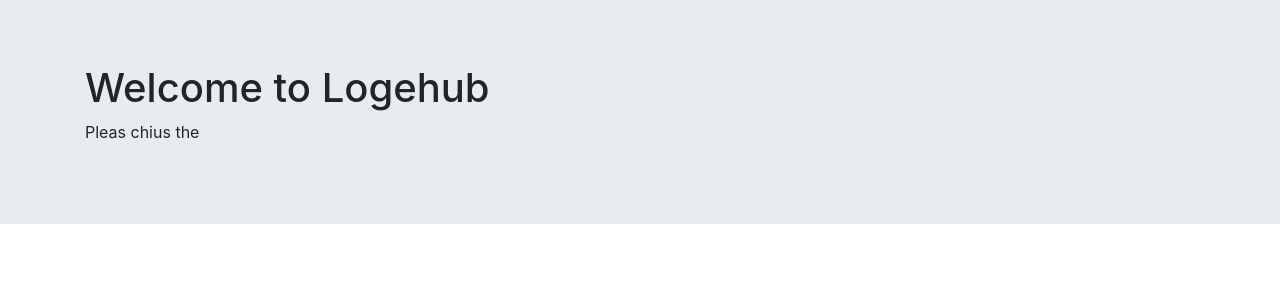
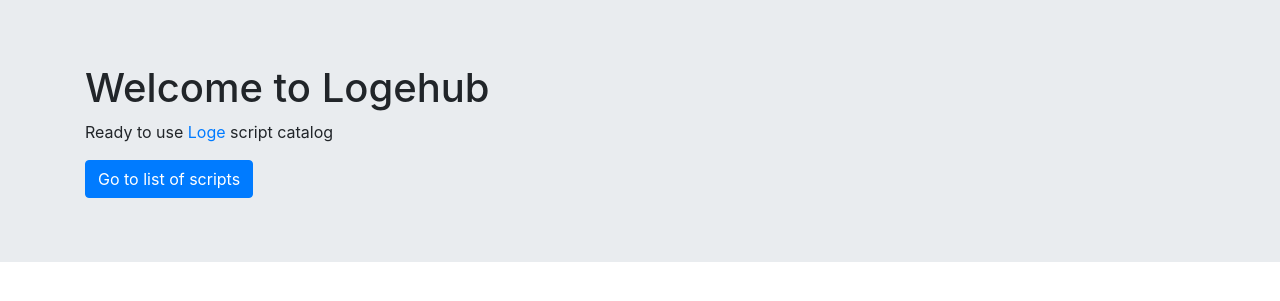
Before and after one commit to lukaszlaba/logehub, a Django app: page / in a window 1280 px wide. Shown: the part 56-357 px from the top of the page. Run offline with Django 3.2, Linux system fonts and the light colour scheme; some libraries are stand-ins or nearby versions.

Commit message:
'update'

```diff
--- a/templates/index_1.html
+++ b/templates/index_1.html
@@ -37,7 +37,8 @@
 <div class="jumbotron jumbotron-fluid">
   <div class="container">
     <h1>Welcome to Logehub</h1>
-    <p>Pleas chius the </p>
+    <p>Ready to use <a href="https://loge.readthedocs.io/en/latest/" >Loge</a> script catalog</p>
+    <a href="/scripts/list/" > <button type="button" class="btn btn-primary">Go to list of scripts</button> </a>
   </div>
 
 
```
